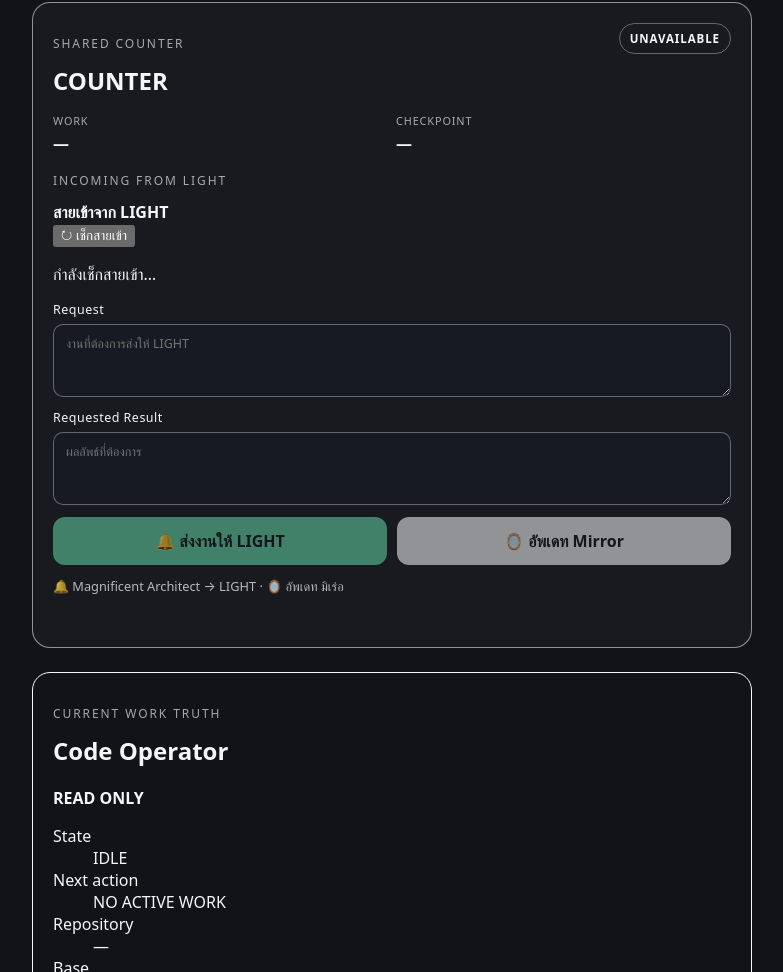
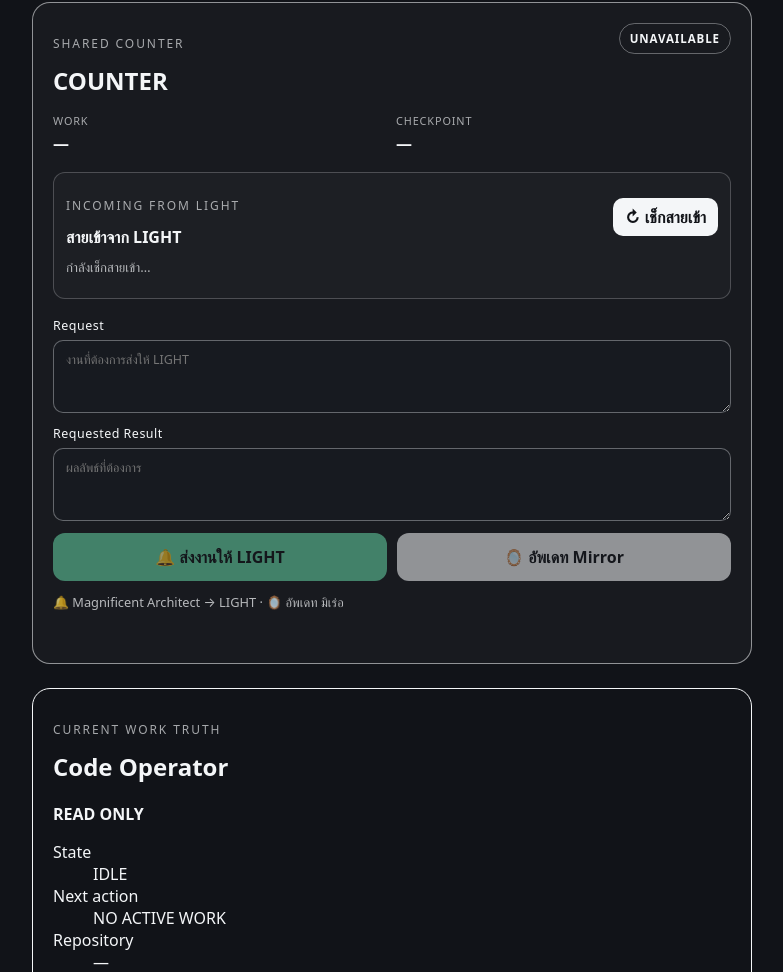
Before and after one commit to pureekangraw-ops/standard-, a website with bundled scripts: page index.html in a window 1280 px wide. Shown: the part 1056-2028 px from the top of the page, without its empty margins (248-1031 px from the left). Built offline with nearby package versions, Linux system fonts and the light colour scheme; files whose address does not match are found by name.

Commit message:
GO Hub: update go-hub-shell.css

```diff
--- a/go-hub-shell.css
+++ b/go-hub-shell.css
@@ -184,6 +184,56 @@ h1 { margin: 8px 0; font-size: clamp(2rem, 8vw, 4rem); }
   font-weight: 700;
 }
 
+.counter-incoming {
+  display: grid;
+  gap: 10px;
+  margin: 0 0 18px;
+  padding: 12px;
+  border: 1px solid rgba(244, 246, 248, .22);
+  border-radius: 12px;
+  background: rgba(244, 246, 248, .025);
+}
+.counter-incoming-heading {
+  display: flex;
+  align-items: center;
+  justify-content: space-between;
+  gap: 12px;
+}
+.counter-incoming-heading strong { display: block; margin-top: 2px; }
+.counter-incoming-heading button,
+.counter-inbox-ticket button {
+  min-height: 38px;
+  border: 0;
+  border-radius: 10px;
+  padding: 8px 12px;
+  background: #f4f6f8;
+  color: #111318;
+  font: inherit;
+  font-weight: 800;
+  cursor: pointer;
+}
+.counter-incoming-heading button:disabled,
+.counter-inbox-ticket button:disabled { opacity: .55; cursor: default; }
+.counter-inbox-empty { margin: 0; font-size: .82rem; opacity: .72; }
+.counter-inbox-list {
+  display: grid;
+  gap: 8px;
+  margin: 0;
+  padding: 0;
+  list-style: none;
+}
+.counter-inbox-ticket {
+  display: grid;
+  grid-template-columns: minmax(0, 1fr) auto;
+  gap: 10px;
+  align-items: center;
+  padding: 10px;
+  border: 1px solid rgba(244, 246, 248, .16);
+  border-radius: 10px;
+}
+.counter-inbox-ticket p { margin: 0; overflow-wrap: anywhere; }
+.counter-inbox-ticket small { display: block; margin-top: 4px; opacity: .65; }
+
 .counter-form { display: grid; gap: 12px; }
 .counter-form label {
   display: grid;
```
